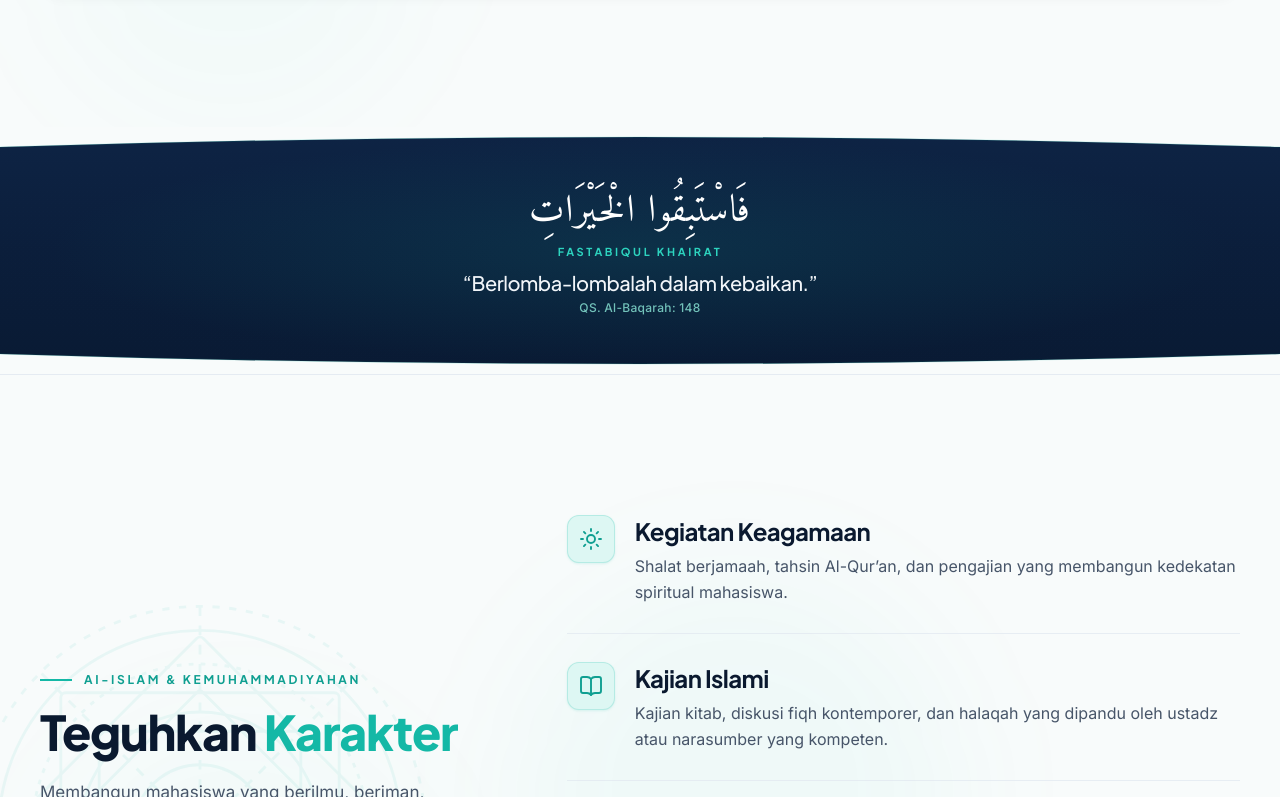
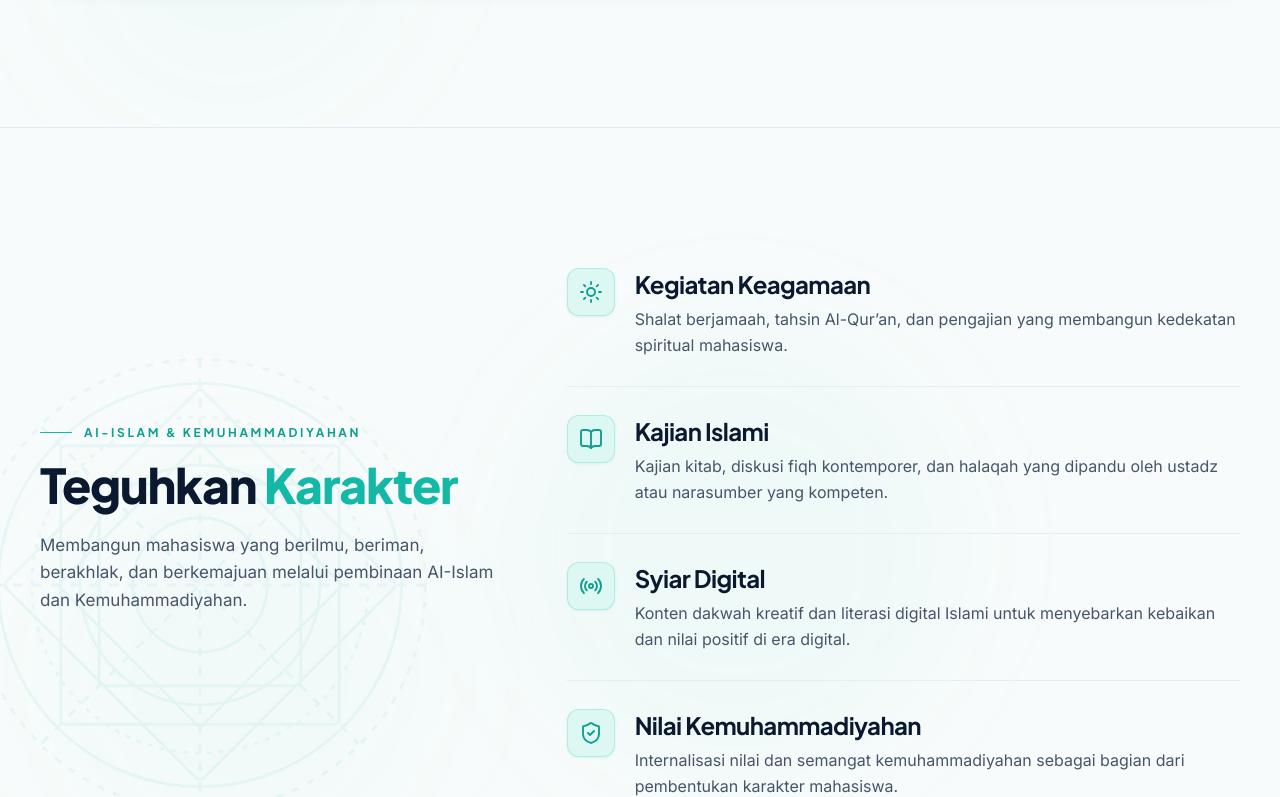
Before and after one commit to aprilliobintang284/landingpage-sibermu, a Next.js app: page / in a window 1280 px wide. Shown: the part 1763-2560 px from the top of the page. Built offline with nearby package versions, Linux system fonts and the light colour scheme.

Commit message:
feat: remove Fastabiqul Khairat section and connect Kemahasiswaan directly to AIK

```diff
--- a/app/page.tsx
+++ b/app/page.tsx
@@ -2,7 +2,6 @@ import React from "react";
 import Navbar from "@/components/Navbar";
 import HeroSection from "@/components/HeroSection";
 import KemahasiswaanSection from "@/components/KemahasiswaanSection";
-import FastabiqulKhairat from "@/components/FastabiqulKhairat";
 import AikSection from "@/components/AikSection";
 import CTASection from "@/components/CTASection";
 import Footer from "@/components/Footer";
@@ -14,7 +13,6 @@ export default function Home() {
       <main className="flex-1 flex flex-col w-full">
         <HeroSection />
         <KemahasiswaanSection />
-        <FastabiqulKhairat />
         <AikSection />
         <CTASection />
       </main>
--- a/components/FastabiqulKhairat.tsx
+++ /dev/null
@@ -1,120 +0,0 @@
-"use client";
-
-import React from "react";
-import { motion } from "framer-motion";
-import { Amiri } from "next/font/google";
-
-const amiri = Amiri({
-  subsets: ["arabic"],
-  weight: ["400", "700"],
-  display: "swap",
-});
-
-export default function FastabiqulKhairat() {
-  return (
-    <section
-      id="fastabiqul-khairat"
-      className="scroll-mt-20 relative pt-10 pb-10 sm:pt-12 sm:pb-12 md:pt-14 md:pb-14 bg-gradient-to-b from-[#0E2445] via-[#0B1E3B] to-[#091A33] overflow-hidden flex flex-col items-center justify-center text-center"
-    >
-      {/* =================================================================== */}
-      {/* 1. TOP SHALLOW CURVED TRANSITION (From Kemahasiswaan Light Mint)     */}
-      {/* Ultra-shallow, organic curve with subtle turquoise hairline         */}
-      {/* =================================================================== */}
-      <div className="absolute top-0 left-0 right-0 w-full overflow-hidden leading-none z-10 pointer-events-none">
-        <svg
-          viewBox="0 0 1440 24"
-          fill="none"
-          preserveAspectRatio="none"
-          className="w-full h-4 sm:h-5 md:h-6 block"
-        >
-          {/* Shallow curve filled with #F8FBFB for seamless upward blending */}
-          <path
-            d="M0 0 L1440 0 L1440 20 Q720 0 0 20 Z"
-            fill="#F8FBFB"
-          />
-          {/* Subtle turquoise hairline along the curve */}
-          <path
-            d="M0 20 Q720 0 1440 20"
-            stroke="#14B8A6"
-            strokeWidth="1"
-            strokeOpacity="0.2"
-            fill="none"
-          />
-        </svg>
-      </div>
-
-      {/* =================================================================== */}
-      {/* 2. SUBTLE TURQUOISE AMBIENT GLOW                                    */}
-      {/* =================================================================== */}
-      <div
-        className="absolute inset-0 pointer-events-none z-0"
-        style={{
-          background:
-            "radial-gradient(ellipse at 50% 50%, rgba(20, 184, 166, 0.12) 0%, rgba(14, 36, 69, 0.02) 65%, transparent 80%)",
-        }}
-      />
-
-      {/* =================================================================== */}
-      {/* 3. COMPACT CONTENT — SHORT REFLECTIVE PAUSE                         */}
-      {/* =================================================================== */}
-      <motion.div
-        initial={{ opacity: 0, y: 8 }}
-        whileInView={{ opacity: 1, y: 0 }}
-        viewport={{ once: true }}
-        transition={{ duration: 0.5 }}
-        className="max-w-xl mx-auto px-5 sm:px-8 relative z-10 my-0.5"
-      >
-        {/* Arabic Calligraphy (Primary Focal Point) */}
-        <p
-          dir="rtl"
-          lang="ar"
-          className={`${amiri.className} text-2xl sm:text-3xl md:text-[38px] text-white font-normal tracking-wide leading-[1.4] select-none mb-1 sm:mb-1.5`}
-        >
-          فَاسْتَبِقُوا الْخَيْرَاتِ
-        </p>
-
-        {/* Small Uppercase Turquoise Identifier */}
-        <span className="text-[10px] sm:text-[11px] font-heading font-bold uppercase tracking-[0.24em] text-[#2DD4BF] block mb-1.5 sm:mb-2">
-          Fastabiqul Khairat
-        </span>
-
-        {/* Translation (Medium Weight, Clean & Readable) */}
-        <h2 className="font-heading font-medium text-base sm:text-lg md:text-xl text-slate-100 tracking-tight leading-snug max-w-lg mx-auto mb-1">
-          “Berlomba-lombalah dalam kebaikan.”
-        </h2>
-
-        {/* Citation (Muted Turquoise / Neutral) */}
-        <p className="text-[11px] sm:text-xs text-teal-200/75 font-medium tracking-wide">
-          QS. Al-Baqarah: 148
-        </p>
-      </motion.div>
-
-      {/* =================================================================== */}
-      {/* 4. BOTTOM SHALLOW CURVED TRANSITION (Into AIK Light Mint)           */}
-      {/* Ultra-shallow, organic curve mirroring the top transition           */}
-      {/* =================================================================== */}
-      <div className="absolute bottom-0 left-0 right-0 w-full overflow-hidden leading-none z-10 pointer-events-none">
-        <svg
-          viewBox="0 0 1440 24"
-          fill="none"
-          preserveAspectRatio="none"
-          className="w-full h-4 sm:h-5 md:h-6 block"
-        >
-          {/* Shallow curve filled with #F8FBFB for seamless downward blending */}
-          <path
-            d="M0 24 L1440 24 L1440 4 Q720 24 0 4 Z"
-            fill="#F8FBFB"
-          />
-          {/* Subtle turquoise hairline along the curve */}
-          <path
-            d="M0 4 Q720 24 1440 4"
-            stroke="#14B8A6"
-            strokeWidth="1"
-            strokeOpacity="0.2"
-            fill="none"
-          />
-        </svg>
-      </div>
-    </section>
-  );
-}
--- a/components/Footer.tsx
+++ b/components/Footer.tsx
@@ -126,7 +126,6 @@ export default function Footer() {
               {[
                 { name: "Beranda", href: "#hero" },
                 { name: "Kemahasiswaan", href: "#kemahasiswaan" },
-                { name: "Fastabiqul Khairat", href: "#fastabiqul-khairat" },
                 { name: "AIK", href: "#aik" },
                 { name: "Layanan", href: "#cta" },
               ].map((item) => (
--- a/components/Navbar.tsx
+++ b/components/Navbar.tsx
@@ -13,7 +13,6 @@ interface NavItem {
 const navItems: NavItem[] = [
   { name: "Beranda", href: "#hero" },
   { name: "Kemahasiswaan", href: "#kemahasiswaan" },
-  { name: "Fastabiqul Khairat", href: "#fastabiqul-khairat" },
   { name: "AIK", href: "#aik" },
   { name: "Layanan", href: "#cta" },
 ];
```
